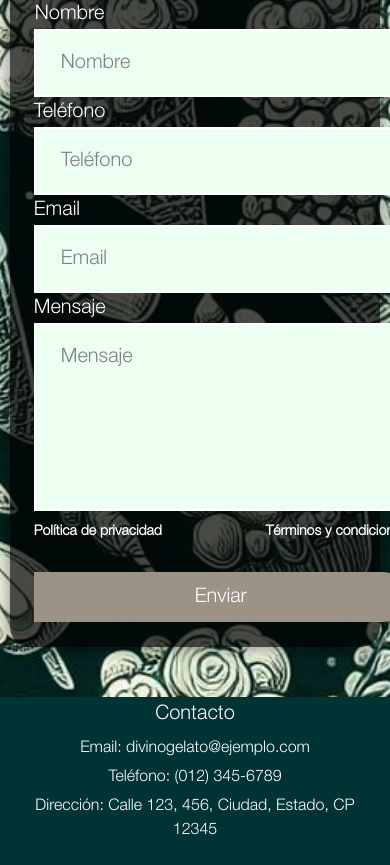
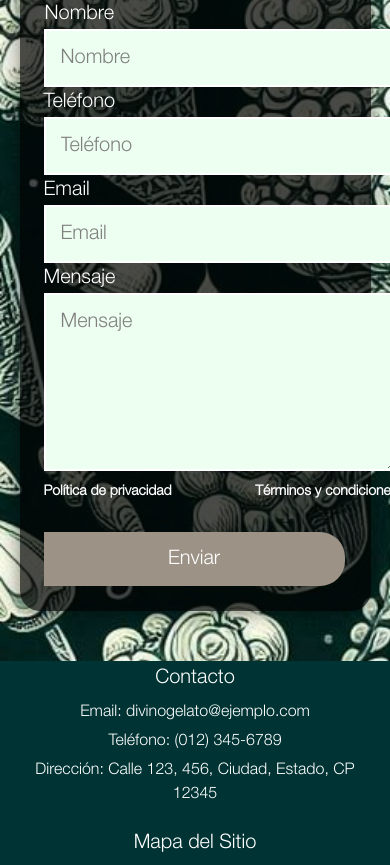
Before and after one commit to Sergio3p/programacion-web, a plain HTML site: page formulario.html in a window 390 px wide. Shown: the part 354-1219 px from the top of the page. Drawn offline with nearby package versions, Linux system fonts and the light colour scheme.

Commit message:
formulario.css

```diff
--- a/CSS/formulario.css
+++ b/CSS/formulario.css
@@ -208,8 +208,9 @@ input::placeholder, textarea::placeholder {
 
     /**/
     .formulario {
-        width: 95%; /* Aumentar el ancho en pantallas pequeñas */
-        padding: 15px; /* Ajustar el padding */
+        width: 90%; /* Hacemos el formulario más ancho en pantallas pequeñas */
+        max-width: 400px; /* Limitamos el ancho máximo en pantallas pequeñas */
+        padding: 15px; /* Reducimos el padding */
     }
 
     h2 {
@@ -217,11 +218,13 @@ input::placeholder, textarea::placeholder {
     }
 
     input, textarea {
-        font-size: 16px; /* Aumentar la legibilidad */
+        padding: 12px 15px; /* Reducimos el padding para que no ocupen demasiado espacio */
+        margin-bottom: 15px; /* Reducimos el espacio entre campos */
     }
 
     .btn1 {
-        padding: 10px 20px; /* Ajustar el tamaño del botón */
+        width: 100%; /* El botón ocupará todo el ancho del formulario */
+        padding: 12px 0; /* Ajustamos el tamaño del botón */
     }
 
     /* Ajustes para el pie de página */
```
